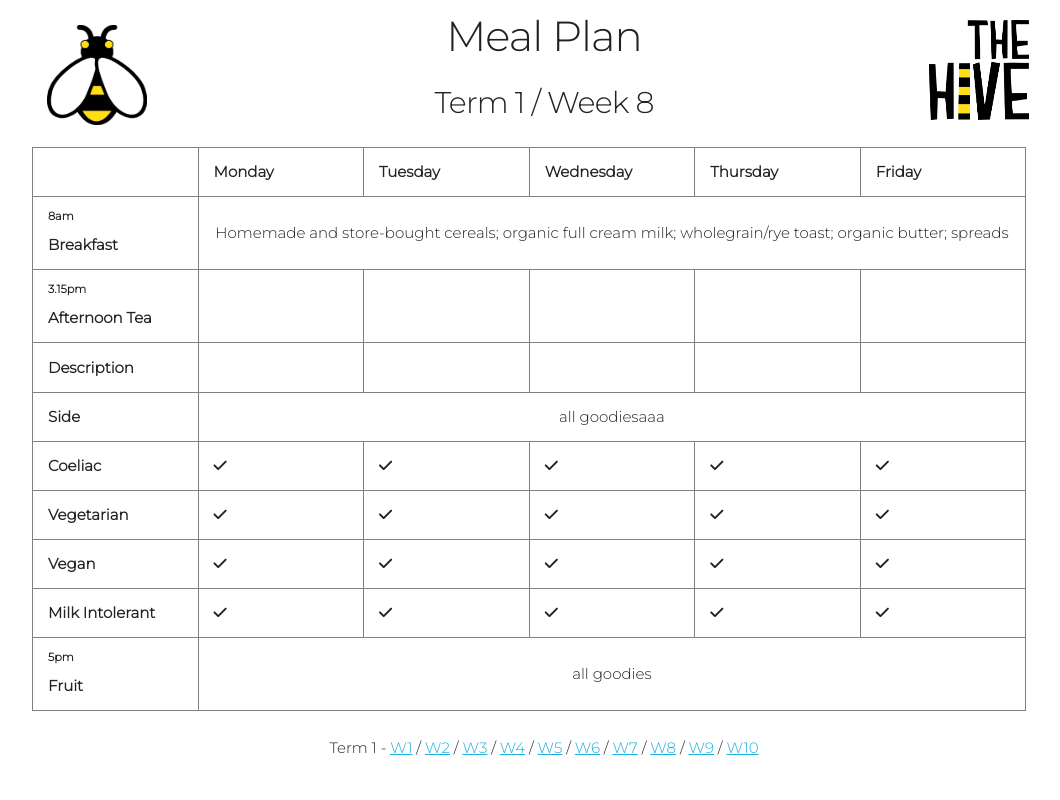
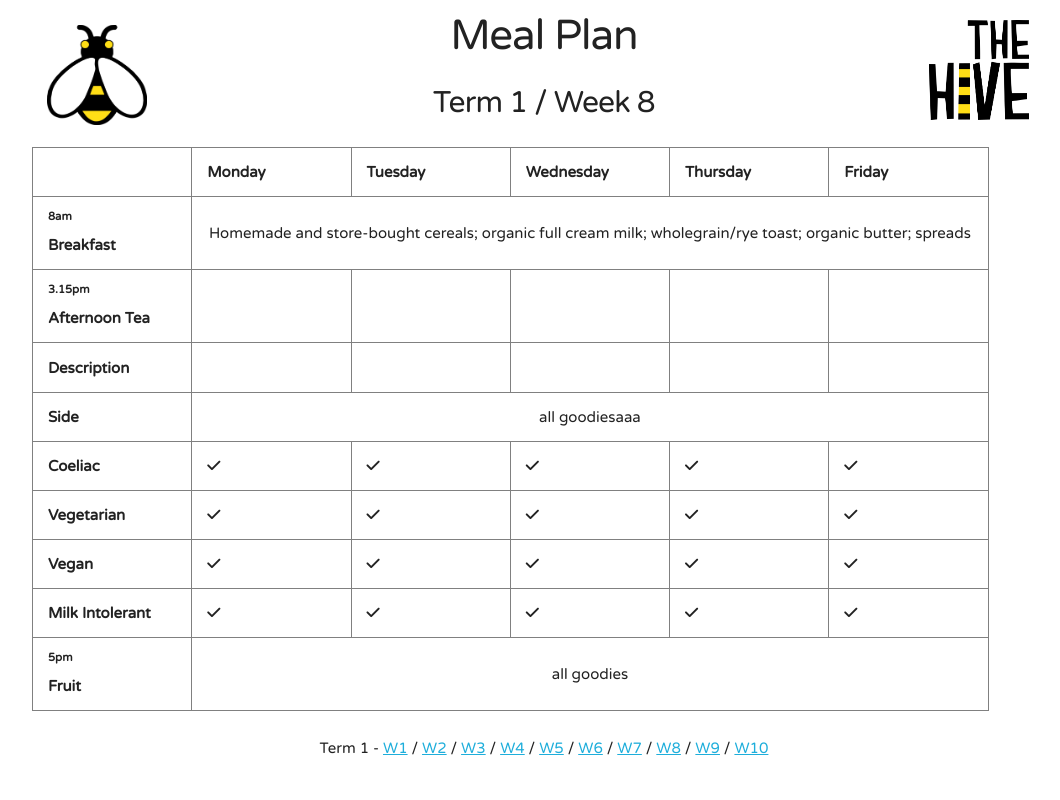
Before and after one commit to nanux/foodosh, a Django app: page / in a window 1280 px wide. Shown: the whole page, without its empty margins (96-1156 px from the left). Run offline with Django 3.2, Linux system fonts and the light colour scheme; data comes from the database, SQL or seed files in the repository; some libraries are stand-ins or nearby versions.

Commit message:
change font to Varela

```diff
--- a/food/static/css/skeleton.css
+++ b/food/static/css/skeleton.css
@@ -124,7 +124,7 @@ body {
   font-size: 1.5em; /* currently ems cause chrome bug misinterpreting rems on body element */
   line-height: 1.6;
   font-weight: 300;
-  font-family: "Montserrat", "Helvetica Neue", Helvetica, Arial, sans-serif;
+  font-family: 'Varela Round', "Helvetica Neue", Helvetica, Arial, sans-serif;
   color: #222; }
 
 
--- a/food/templates/food/layout.html
+++ b/food/templates/food/layout.html
@@ -25,7 +25,7 @@
     –––––––––––––––––––––––––––––––––––––––––––––––––– -->
     <script src="https://use.fontawesome.com/9c34e6104e.js"></script>
 
-    <link href="https://fonts.googleapis.com/css?family=Montserrat:300" rel="stylesheet">
+    <link href="https://fonts.googleapis.com/css?family=Varela+Round" rel="stylesheet">
 
     <!-- Favicon
     –––––––––––––––––––––––––––––––––––––––––––––––––– -->
```
